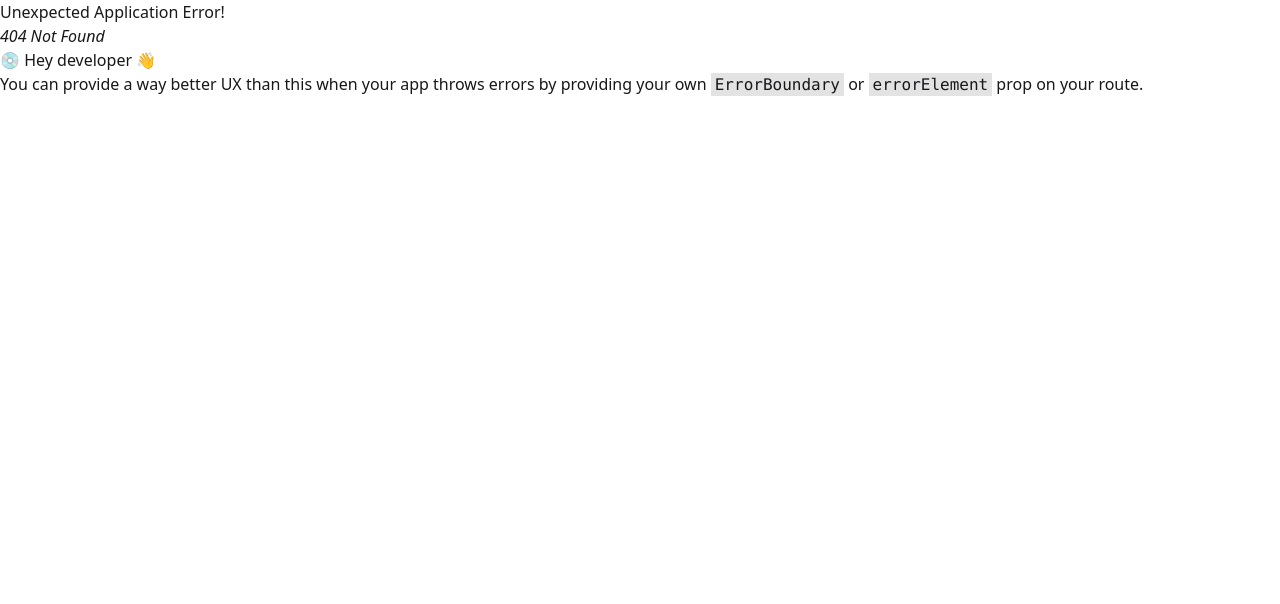
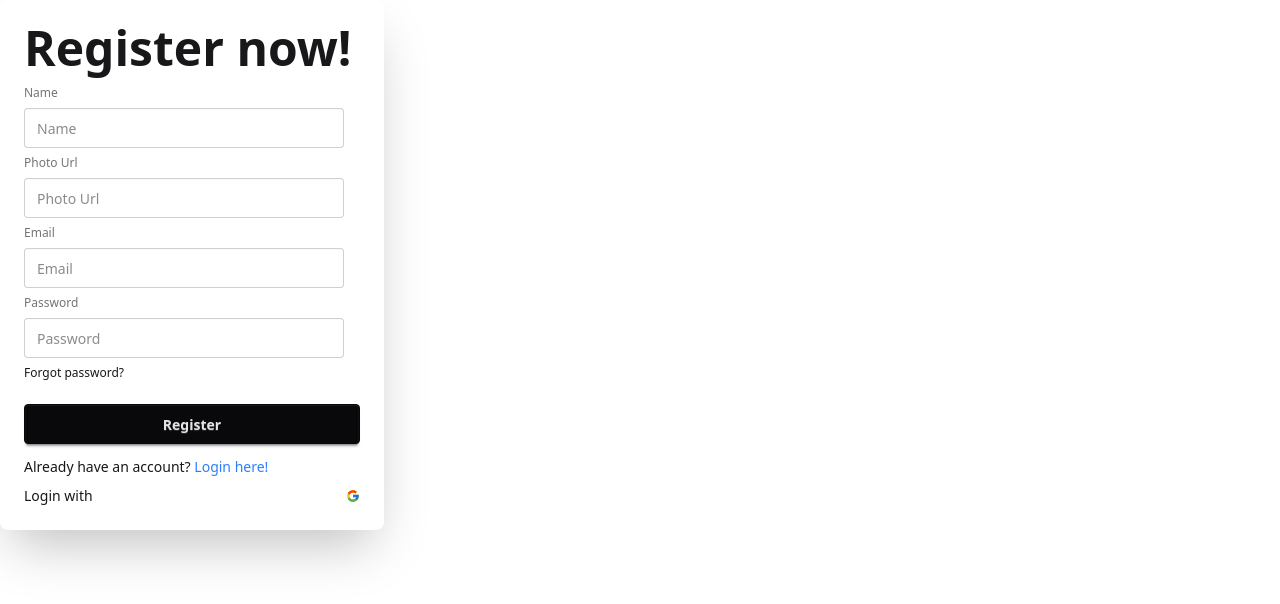
Before and after one commit to mahbub-alam-dave/delicia, a React (Vite) app: page /register in a window 1280 px wide. Before the commit this address had no page. Shown: the top 604 px of the page. Built offline with nearby package versions, Linux system fonts and the light colour scheme.

Commit message:
designing login and register page

```diff
--- /dev/null
+++ b/src/pages/Login.jsx
@@ -0,0 +1,27 @@
+import React from 'react';
+import { Link } from 'react-router';
+
+const Login = () => {
+
+    const handleUserLoginForm = e => {
+        e.preventDefault()
+    }
+    return (
+    <div className="card bg-base-100 w-full max-w-sm shrink-0 shadow-2xl">
+      <div className="card-body">
+        <h1 className="text-5xl font-bold">Login now!</h1>
+        <form onSubmit={handleUserLoginForm} className="fieldset">
+          <label className="label">Email</label>
+          <input type="email" className="input" name='email' placeholder="Email" />
+          <label className="label">Password</label>
+          <input type="password" className="input" name='password' placeholder="Password" />
+          <div><a className="link link-hover">Forgot password?</a></div>
+          <button className="btn btn-neutral mt-4">Login</button>
+        </form>
+        <p>Don't have an account? <Link to={'/register'} className='text-blue-500'>Register now!</Link></p>
+      </div>
+    </div>
+    );
+};
+
+export default Login;
--- /dev/null
+++ b/src/pages/Register.jsx
@@ -0,0 +1,40 @@
+import React from 'react';
+import { Link } from 'react-router';
+import { FcGoogle } from "react-icons/fc";
+
+const Register = () => {
+
+    const handleUserRegisterForm =  e => {
+        e.preventDefault()
+
+        const formData = new FormData(e.target)
+        const {email, password} = Object.fromEntries(formData.entries())
+    }
+    return (
+
+    <div className="card bg-base-100 w-full max-w-sm shrink-0 shadow-2xl">
+      <div className="card-body">
+        <h1 className="text-5xl font-bold">Register now!</h1>
+        <form onSubmit={handleUserRegisterForm} className="fieldset">
+          <label className="label">Name</label>
+          <input type="text" className="input" name='name' placeholder="Name" />
+          <label className="label">Photo Url</label>
+          <input type="text" className="input" name='photo' placeholder="Photo Url" />
+          <label className="label">Email</label>
+          <input type="email" className="input" name='email' placeholder="Email" />
+          <label className="label">Password</label>
+          <input type="password" className="input" name='password' placeholder="Password" />
+          <div><a className="link link-hover">Forgot password?</a></div>
+          <button className="btn btn-neutral mt-4">Register</button>
+        </form>
+        <p>Already have an account? <Link to={'/login'} className='text-blue-500'>Login here!</Link></p>
+        <div className='flex gap-2 items-center'>
+            <p>Login with </p>
+            <FcGoogle />
+        </div>
+      </div>
+    </div>
+    );
+};
+
+export default Register;
```
Also changed, not shown: src/main.jsx (+10 -0 lines).
